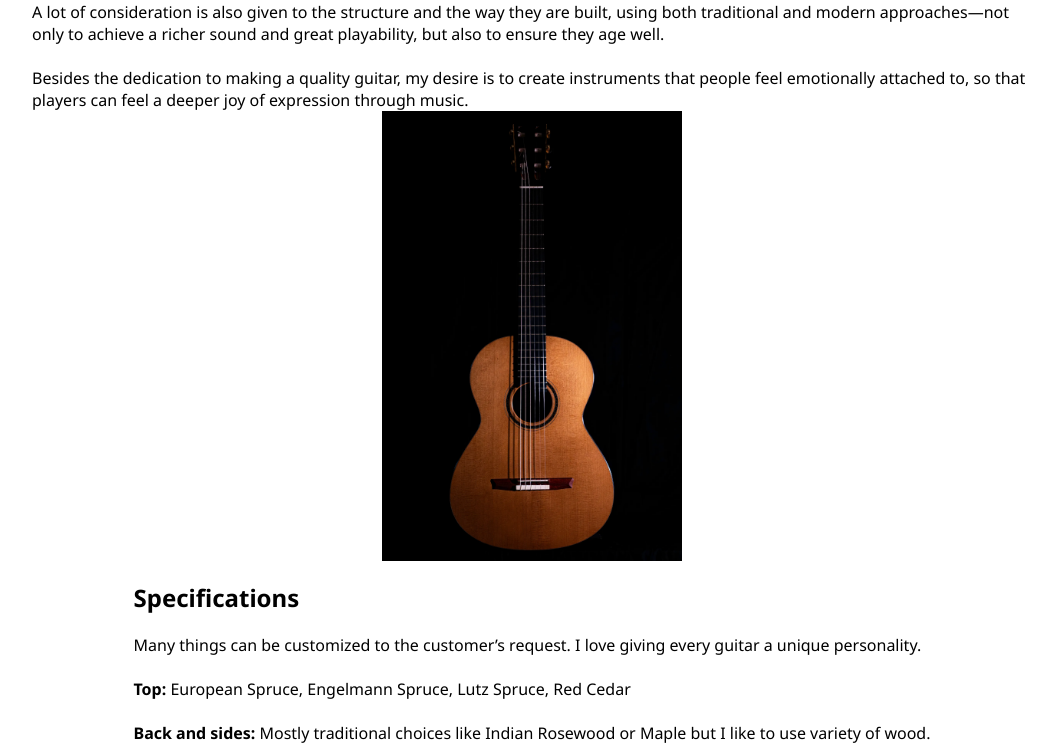
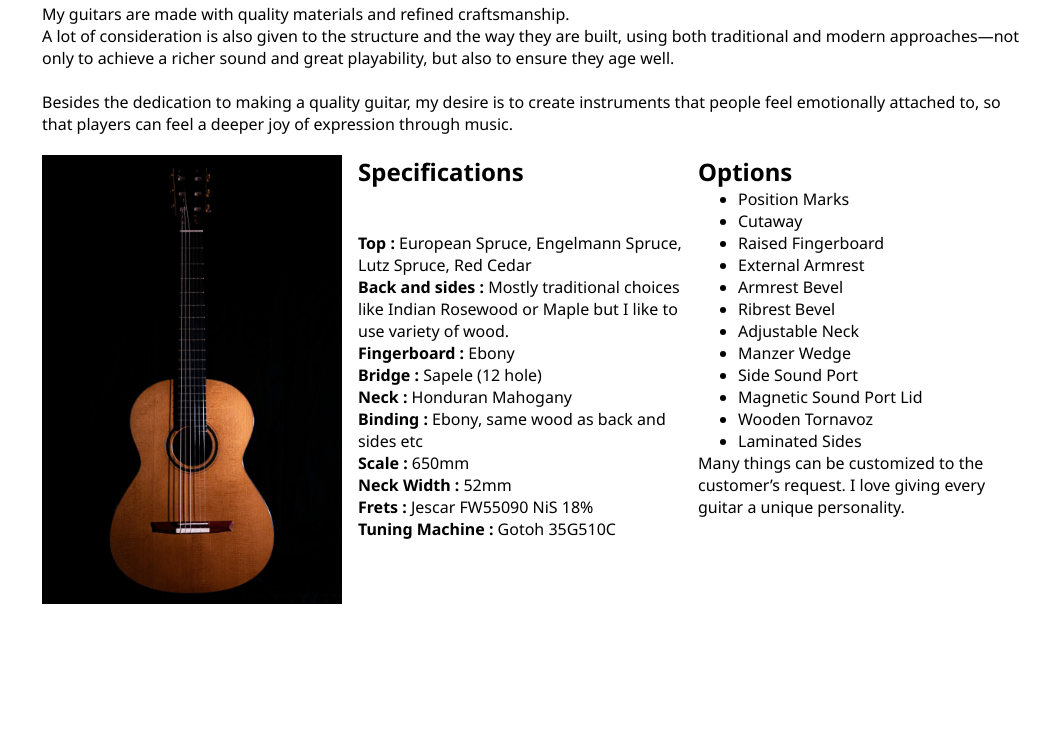
Before and after one commit to weebaruto/weeguitarshop, a plain HTML site: page guitars.html in a window 1280 px wide. Shown: the part 160-911 px from the top of the page, without its empty margins (108-1166 px from the left). After the commit the page ends 800 px from the top, so only its background shows below. Drawn offline with Linux system fonts and the light colour scheme.

Commit message:
Updated flexbox behavior

```diff
--- a/css/styles.css
+++ b/css/styles.css
@@ -13,6 +13,7 @@
     --font-size-small: clamp(1rem, calc(.3rem + 2vw), 1rem);
     --base-max-width: 1000px;
     --medium-width: calc(0.8 * var(--base-max-width));
+    --small-width: calc(0.3 * var(--base-max-width));
 }
 
 html {
@@ -63,6 +64,7 @@ h1 {
 
 h2 {
     font-size: var(--font-size-medium);
+    margin: 0;
 }
 
 p {
@@ -86,8 +88,16 @@ button {
 }
 
 img {
-    width: 100%;
-    height: auto;
+    /* width: 100%; */
+    /* height: auto; */
+}
+
+ul {
+    margin: 0;
+}
+
+span {
+    margin: 0;
 }
 
 my-navbar {
@@ -157,3 +167,15 @@ my-navbar {
 .selected {
     font-weight: 800;
 }
+
+.flexbox2row {
+    display: flex;
+    flex-wrap: wrap;
+    justify-content: center;
+    align-items: start;
+    gap: 1rem;
+}
+
+main > * {
+    margin: 10px;
+}
--- a/guitars.html
+++ b/guitars.html
@@ -7,7 +7,7 @@
         <link rel="preconnect" href="https://fonts.googleapis.com">
         <link rel="preconnect" href="https://fonts.gstatic.com" crossorigin>
         <link href="https://fonts.googleapis.com/css2?family=Noto+Sans+JP:wght@100..900&family=Noto+Sans:ital,wght@0,100..900;1,100..900&family=Noto+Serif:ital,wght@0,100..900;1,100..900&display=swap" rel="stylesheet">
-        <link rel="stylesheet" href="css/styles.css?v=1.2">
+        <link rel="stylesheet" href="css/styles.css?v=1.3">
         <link rel="icon" type="image/x-icon" href="img/favicon_single.png">
     </head>
     <body>
@@ -37,33 +37,51 @@
                 my desire is to create instruments that people feel emotionally attached to,
                 so that players can feel a deeper joy of expression through music.
             </span>
-            <div style="display: flex; flex-wrap: wrap; justify-content: center;">
-                <img style="width: clamp(250px, 50%, 300px); object-fit: contain;" src="img/TrevBensPhotography_2.webp" alt="front facing guitar photophraph by TrevBens Photography" loading="lazy">
-                <div>
+            <div class="flexbox2row">
+                <img style="max-width: var(--small-width); object-fit: contain;" src="img/TrevBensPhotography_2.webp" alt="front facing guitar photophraph by TrevBens Photography" loading="lazy">
+                <div style="flex: 1 0 var(--small-width);">
                     <h2>Specifications</h2>
+                    <br><br>
+                    <b>Top : </b><span>European Spruce, Engelmann Spruce, Lutz Spruce, Red Cedar</span>
+                    <br>
+                    <b>Back and sides : </b><span>Mostly traditional choices like Indian Rosewood or Maple but I like to use variety of wood.</span>
+                    <br>
+                    <b>Fingerboard : </b><span>Ebony</span>
+                    <br>
+                    <b>Bridge : </b><span>Sapele (12 hole)</span>
+                    <br>
+                    <b>Neck : </b><span>Honduran Mahogany</span>
+                    <br>
+                    <b>Binding : </b><span>Ebony, same wood as back and sides etc</span>
+                    <br>
+                    <b>Scale : </b><span>650mm</span>
+                    <br>
+                    <b>Neck Width : </b><span>52mm</span>
+                    <br>
+                    <b>Frets : </b><span>Jescar FW55090 NiS 18%</span>
+                    <br>
+                    <b>Tuning Machine : </b><span>Gotoh 35G510C</span>
+                </div>
+                <div style="flex: 1 0 var(--small-width);">
+                    <h2>Options</h2>
+                    <ul>
+                        <li>Position Marks</li>
+                        <li>Cutaway</li>
+                        <li>Raised Fingerboard</li>
+                        <li>External Armrest</li>
+                        <li>Armrest Bevel</li>
+                        <li>Ribrest Bevel</li>
+                        <li>Adjustable Neck</li>
+                        <li>Manzer Wedge</li>
+                        <li>Side Sound Port</li>
+                        <li>Magnetic Sound Port Lid</li>
+                        <li>Wooden Tornavoz</li>
+                        <li>Laminated Sides</li>
+                    </ul>
                     <span>Many things can be customized to the customer’s request. I love giving every guitar a unique personality.</span>
-                    <br><br>
-                    <b>Top: </b><span>European Spruce, Engelmann Spruce, Lutz Spruce, Red Cedar</span>
-                    <br><br>
-                    <b>Back and sides: </b><span>Mostly traditional choices like Indian Rosewood or Maple but I like to use variety of wood.</span>
-                    <br><br>
-                    <b>Fingerboard: </b><span>Ebony</span>
-                    <br><br>
-                    <b>Bridge: </b><span>Sapele (12 hole)</span>
-                    <br><br>
-                    <b>Neck: </b><span>Honduran Mahogany</span>
-                    <br><br>
-                    <b>Binding: </b><span>Ebony, same wood as back and sides etc</span>
-                    <br><br>
-                    <b>Scale: </b><span>650mm</span>
-                    <br><br>
-                    <b>Neck Width: </b><span>52mm</span>
-                    <br><br>
-                    <b>Frets: </b><span>Jescar FW55090 NiS 18%</span>
-                    <br><br>
-                    <b>Tuning Machine: </b><span>Gotoh 35G510C</span>
                 </div>
             </div>
+
         </main>
         <script type="module" src="main.js"></script>
     </body>
```
Also changed, not shown: contact.html (+2 -2 lines).
